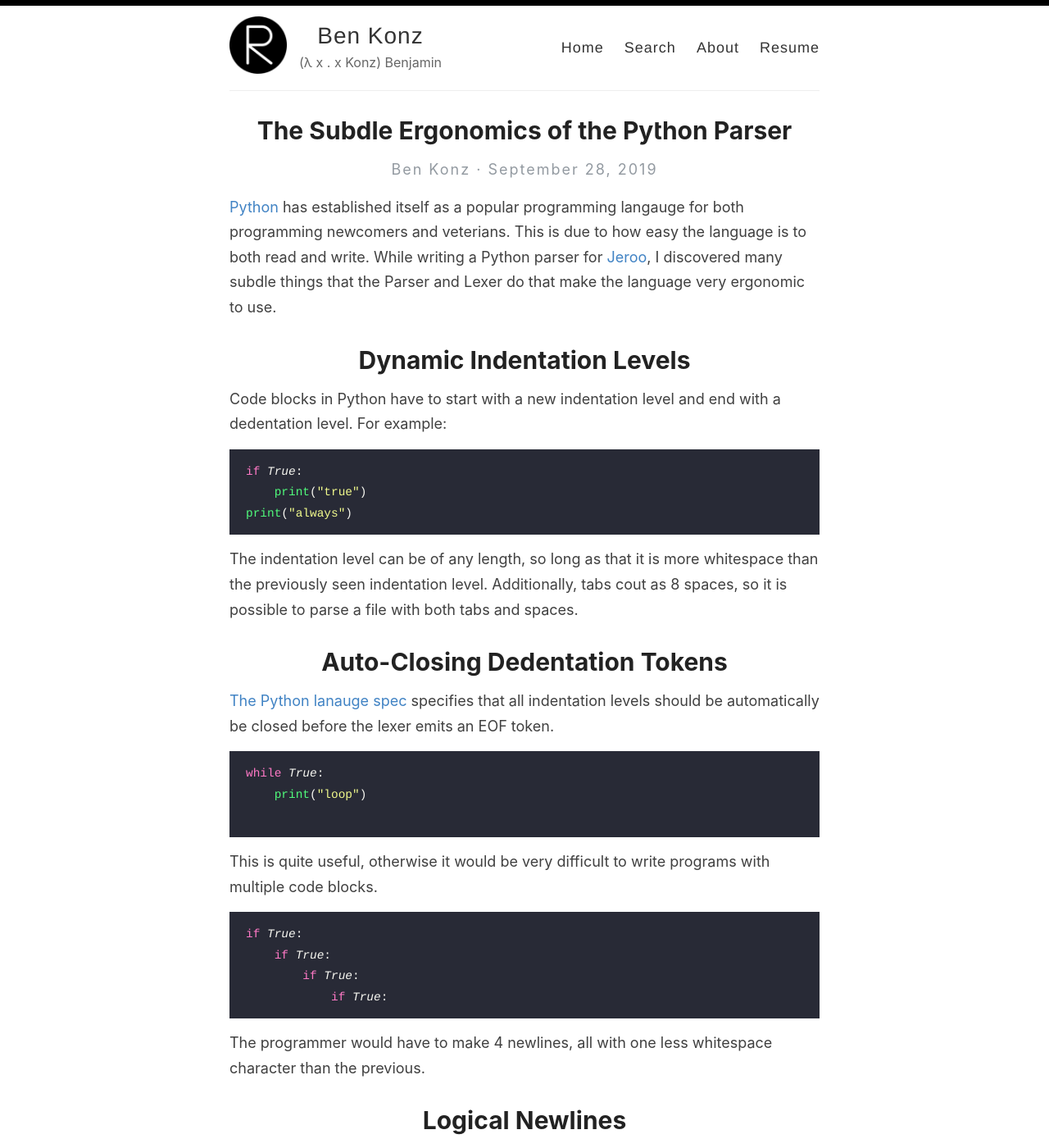
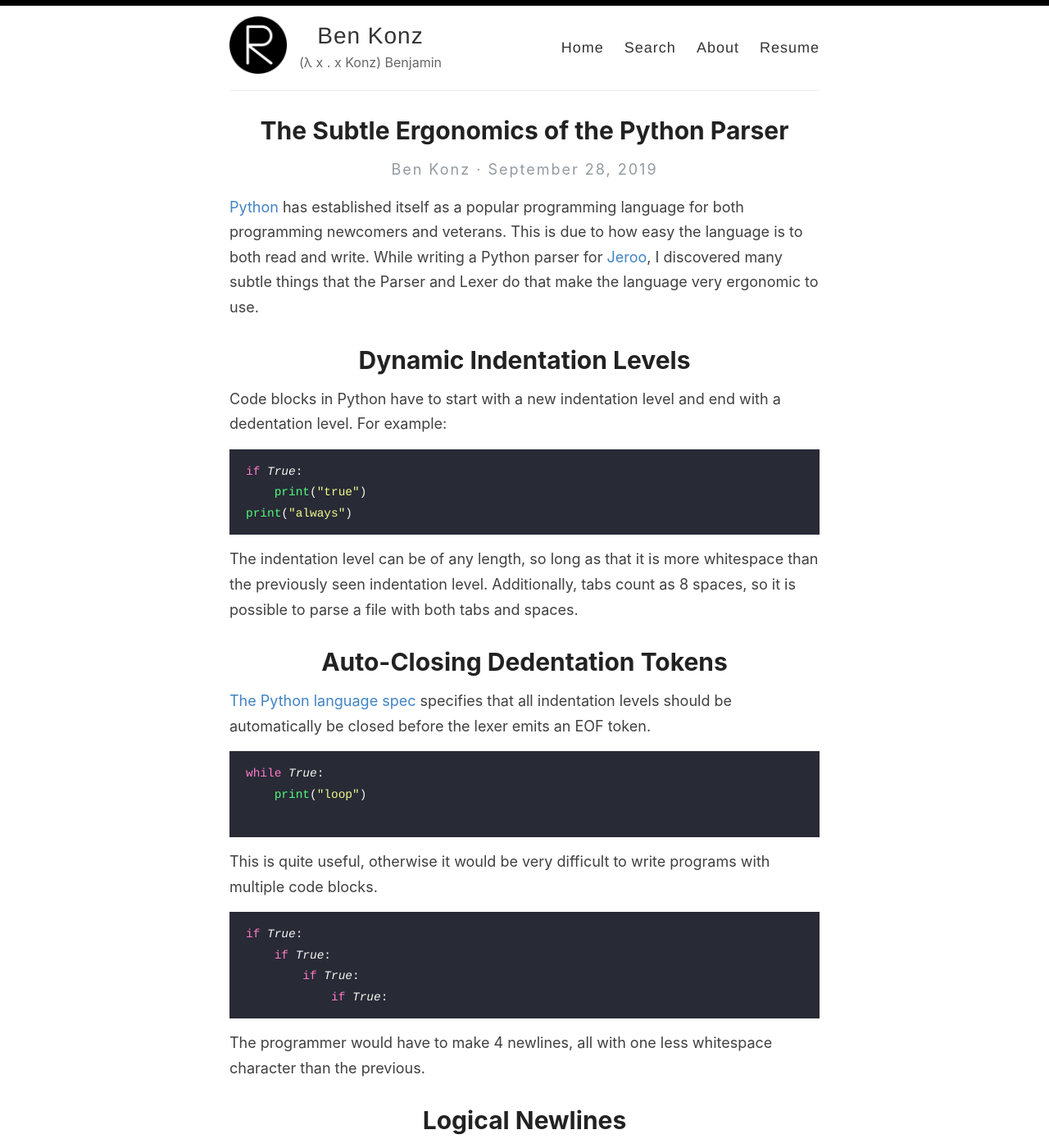
Before and after one commit to benkonz/benkonz.github.io, a Jekyll site: the page built from _posts/2019-09-28-the-subdle-ergonomics-of-the-python-parser.md, in a window 1280 px wide and 1400 px high. Shown: the whole window at 82% size. Built offline with Jekyll 4.4.1, drawn with Linux system fonts in a browser that asks for light colours.

Commit message:
Spelling

````diff
--- a/_posts/2019-09-28-the-subdle-ergonomics-of-the-python-parser.md
+++ b/_posts/2019-09-28-the-subdle-ergonomics-of-the-python-parser.md
@@ -1,13 +1,13 @@
 ---
 layout: post
-title: The Subdle Ergonomics of the Python Parser
+title: The Subtle Ergonomics of the Python Parser
 catagories: Python, Programming Languages
 ---
 
-[Python](https://www.python.org/) has established itself as a popular programming langauge for both
-programming newcomers and veterians. This is due to how easy the language is to
+[Python](https://www.python.org/) has established itself as a popular programming language for both
+programming newcomers and veterans. This is due to how easy the language is to
 both read and write. While writing a Python parser for
-[Jeroo](https://jeroo.org/beta), I discovered many subdle things that the Parser and
+[Jeroo](https://jeroo.org/beta), I discovered many subtle things that the Parser and
 Lexer do that make the language very ergonomic to use.
 
 # Dynamic Indentation Levels
@@ -22,12 +22,12 @@ print("always")
 ```
 
 The indentation level can be of any length, so long as that it is more
-whitespace than the previously seen indentation level. Additionally, tabs cout
+whitespace than the previously seen indentation level. Additionally, tabs count
 as 8 spaces, so it is possible to parse a file with both tabs and spaces.
 
 # Auto-Closing Dedentation Tokens
 
-[The Python lanauge spec](https://docs.python.org/3/reference/lexical_analysis.html#indentation)
+[The Python language spec](https://docs.python.org/3/reference/lexical_analysis.html#indentation)
 specifies that all indentation levels should be automatically be closed before
 the lexer emits an EOF token.
 
````
